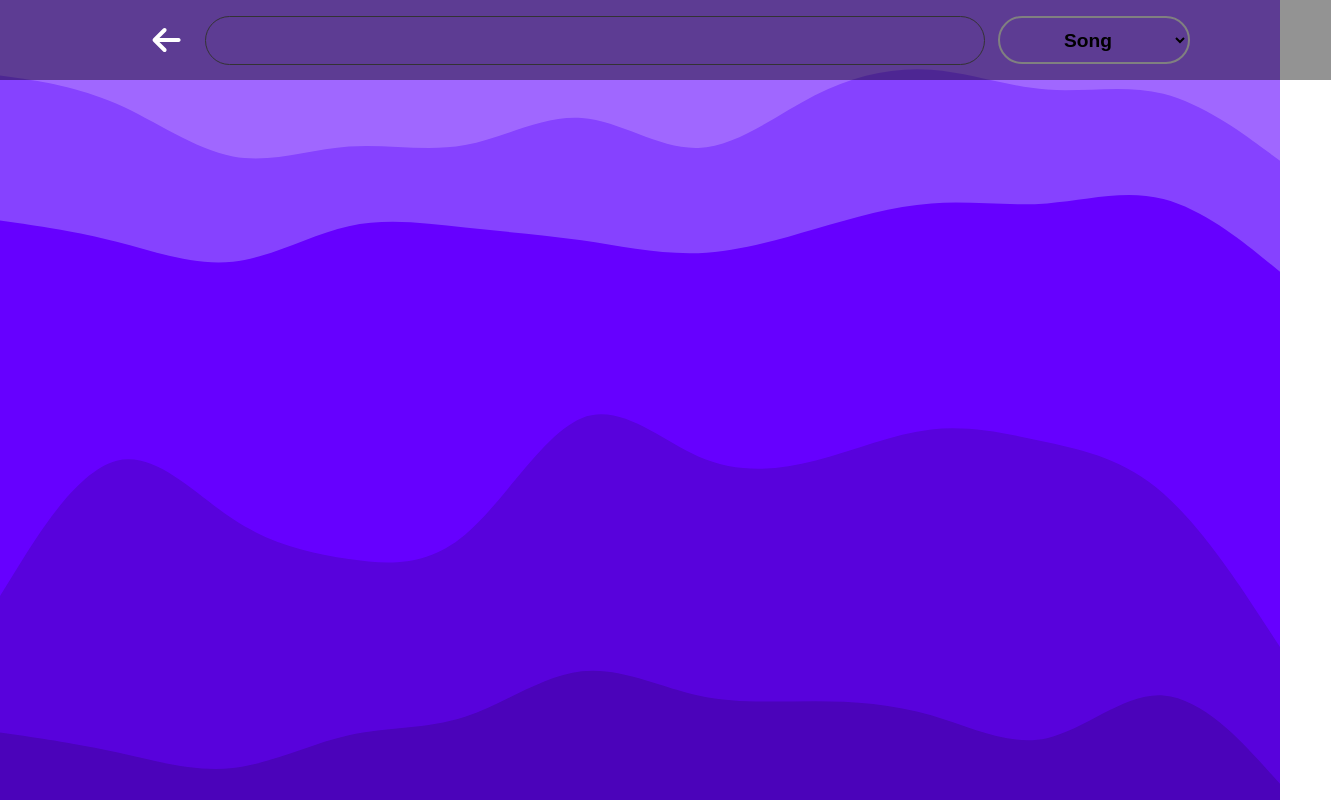
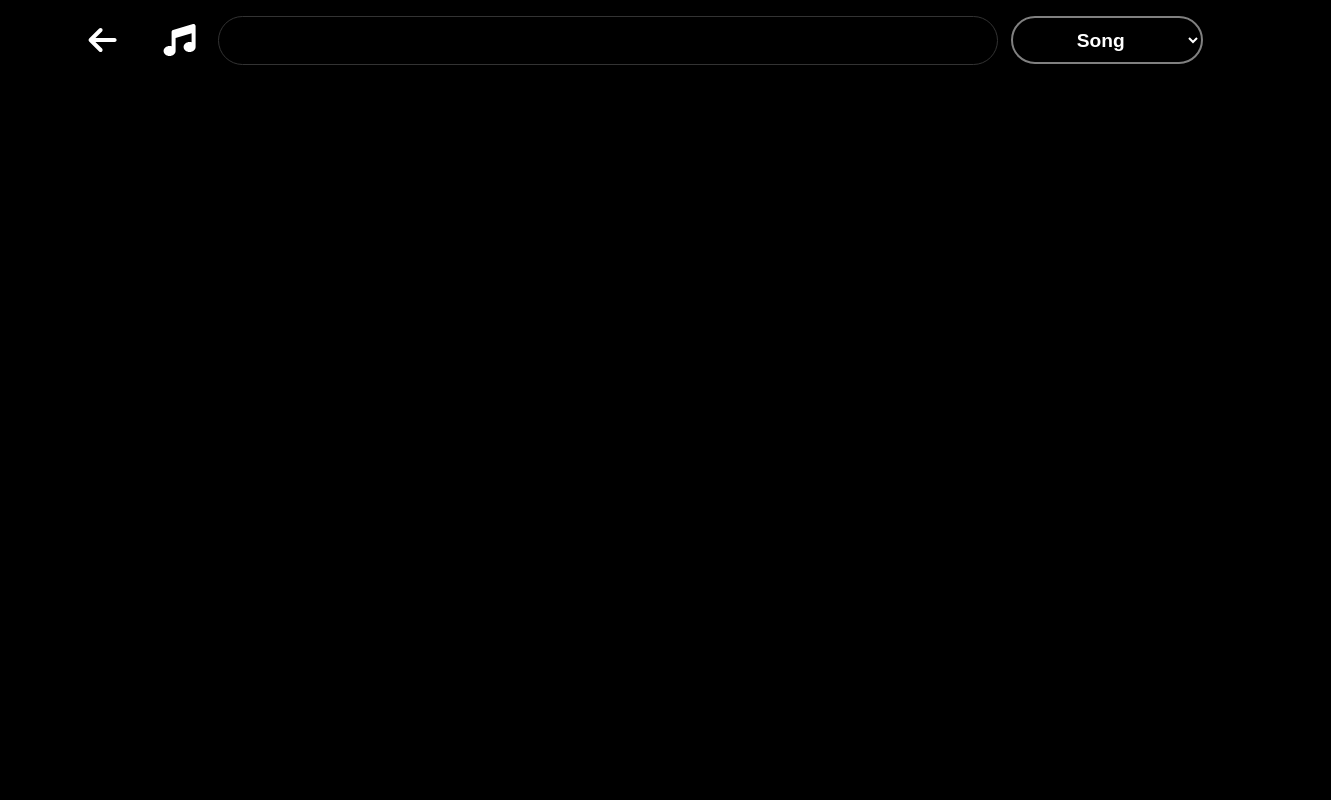
Before and after one commit to nandan-varma/songs, a Next.js app: page / in a window 1280 px wide. Shown: the whole page, 1331 px wide, since content can reach past the window. Built offline with nearby package versions, Linux system fonts and the light colour scheme.

Commit message:
implemented download and design changes

```diff
--- /dev/null
+++ b/components/Album.js
@@ -0,0 +1,38 @@
+import React from 'react';
+import { Song } from '../components/song';
+
+const AlbumPage = ({ albumData, handlePlay, handleAddToPlaylist }) => {
+  return (
+    <>
+      {albumData !== null ? (
+        <div className="album-box">
+          <img
+            className="background-art"
+            src={albumData.image.find((img) => img.quality === "50x50").link}
+            alt={albumData.name}
+          />
+          <h1>{albumData.name}</h1>
+          <img
+            className="bordered"
+            src={albumData.image.find((img) => img.quality === "500x500").link}
+            alt={albumData.name}
+          />
+          <ul className="songs">
+            {albumData.songs.map((song) => (
+              <Song
+                key={song.id}
+                song={song}
+                onPlay={handlePlay}
+                onAddToPlaylist={handleAddToPlaylist}
+              />
+            ))}
+          </ul>
+        </div>
+      ) : (
+        <div>Loading Album Data</div>
+      )}
+    </>
+  );
+};
+
+export default AlbumPage;
--- /dev/null
+++ b/components/playlistItem.js
@@ -0,0 +1,18 @@
+import React, { useState } from 'react';
+import { FontAwesomeIcon } from '@fortawesome/react-fontawesome';
+import { faArrowUp } from '@fortawesome/free-solid-svg-icons';
+import Link from 'next/link';
+const PlaylistItem = ({ song, onPlay, onAddToPlaylist , currentSongIndex , index }) => {
+    return (
+      <li className={currentSongIndex == index ? 'current song bordered' : 'song bordered'} key={song.id}>
+        {/* <img className='song-art bordered' src={song.image.find(img => img.quality === '500x500').link} alt={song.name} /> */}
+        <h3>{song.name}</h3>
+        {/* <h4>{song.primaryArtists}</h4> */}
+        <div className='song-controls'>
+          <FontAwesomeIcon onClick={() => onPlay(song)} icon={faArrowUp} />
+        </div>
+      </li>
+    );
+  };
+
+export default PlaylistItem;
--- /dev/null
+++ b/components/search.js
@@ -0,0 +1,24 @@
+import React from 'react';
+import { FontAwesomeIcon } from '@fortawesome/react-fontawesome';
+import { faArrowLeft,faMusic } from '@fortawesome/free-solid-svg-icons';
+
+const MainSearch = ({ searchQuery, setSearchQuery, searchType, setSearchType, handleBackKey , handlePlaylist }) => {
+  const handleSearchTypeChange = e => {
+    setSearchQuery('');
+    setSearchType(e.target.value);
+  };
+
+  return (
+    <div className='main-search'>
+      <FontAwesomeIcon icon={faArrowLeft} onClick={handleBackKey} />
+      <FontAwesomeIcon icon={faMusic} onClick={handlePlaylist} />
+      <input className='bordered' type="text" value={searchQuery} onChange={e => setSearchQuery(e.target.value)} />
+      <select name="type" id="type" value={searchType} onChange={handleSearchTypeChange}>
+        <option value="song">Song</option>
+        <option value="album">Album</option>
+      </select>
+    </div>
+  );
+};
+
+export default MainSearch;
--- a/package.json
+++ b/package.json
@@ -9,6 +9,7 @@
     "lint": "next lint"
   },
   "dependencies": {
+    "@fortawesome/fontawesome-svg-core": "^6.4.0",
     "@fortawesome/free-solid-svg-icons": "^6.4.0",
     "@fortawesome/react-fontawesome": "^0.2.0",
     "flubber": "^0.4.2",
--- a/pages/index.js
+++ b/pages/index.js
@@ -3,11 +3,13 @@ import { useRouter } from 'next/router';
 import AudioPlayer from 'react-h5-audio-player';
 import 'react-h5-audio-player/lib/styles.css';
 import { FontAwesomeIcon } from '@fortawesome/react-fontawesome';
-import { faArrowLeft,faMusic } from '@fortawesome/free-solid-svg-icons';
-import { Song, Album, Playlist } from '../components/song';
-import { useContext } from 'react';
+import { faArrowLeft, faMusic } from '@fortawesome/free-solid-svg-icons';
+import { Song, Album } from '../components/song';
+import MainSearch from '../components/search';
+import AlbumPage from '../components/Album';
+import PlaylistItem from '@/components/playlistItem';
 
-const Search = () => {
+const MainPage = () => {
   const router = useRouter();
   const [searchQuery, setSearchQuery] = useState('');
   const [albumID, setAlbumID] = useState(null);
@@ -15,23 +17,23 @@ const Search = () => {
   const [playlist, setPlaylist] = useState([]);
   const [currentSongIndex, setCurrentSongIndex] = useState(0);
   const [searchResults, setSearchResults] = useState([]);
-    const [pageType, setPageType] = useState('search') // 'album' or 'search'
-    const [searchType, setSearchType] = useState('song'); // 'song' or 'album'
+  const [pageType, setPageType] = useState('search'); // 'album' or 'search' or 'playlist' or 'artist'
+  const [searchType, setSearchType] = useState('song'); // 'song' or 'album' or 'artist'
   const [history, setHistory] = useState([]);
-    // history : pagetype : "" , value : ""
+  // history: pagetype: "", value: ""
 
   useEffect(() => {
     if (albumID) {
       fetch(`https://jiosaavn-api-ebon-one.vercel.app/albums?id=${albumID}`)
-                .then(response => response.json())
-                .then(data => {
+        .then((response) => response.json())
+        .then((data) => {
           if (data.data) {
             setAlbumData(data.data);
           } else {
             setAlbumData(null);
           }
         })
-                .catch(error => {
+        .catch((error) => {
           console.error('Error fetching album data:', error);
           setAlbumData(null);
         });
@@ -40,8 +42,8 @@ const Search = () => {
 
   useEffect(() => {
     if (searchQuery) {
-            if(pageType === "album"){
-                setPageType("search");
+      if (pageType !== 'search') {
+        setPageType('search');
       }
       let searchUrl = '';
       if (searchType === 'song') {
@@ -49,78 +51,93 @@ const Search = () => {
       } else if (searchType === 'album') {
         searchUrl = `https://saavn.me/search/albums?query=${searchQuery}`;
       }
+      else if (searchType === 'artist') {
+        searchUrl = `https://saavn.me/search/artists?query=${searchQuery}`;
+      }
 
       fetch(searchUrl)
-                .then(response => response.json())
-                .then(data => {
+        .then((response) => response.json())
+        .then((data) => {
           if (data.data && data.data.results) {
             setSearchResults(data.data.results);
           } else {
             setSearchResults([]);
           }
         })
-                .catch(error => {
+        .catch((error) => {
           console.error('Error fetching search results:', error);
           setSearchResults([]);
         });
-        }
-        else{
+    } else {
       setSearchResults([]);
     }
   }, [searchQuery, searchType]);
 
-    const handlePlay = item => {
+  const handleClick = (type, value) => {
+    setHistory([...history, { type: type, value: value }]);
+    console.log(history);
+  };
+
+  const handleBackKey = () => {
+    console.log(history);
+    if (pageType !== 'search') {
+      setPageType('search');
+    }
+    let lastPos = history[history.length - 1];
+    setHistory(history.slice(0, -1));
+  };
+
+  const handlePlay = (item) => {
     setPlaylist([item]);
     setCurrentSongIndex(0);
   };
 
-    const handleAddToPlaylist = item => {
-        setPlaylist(prevPlaylist => [...prevPlaylist, item]);
-        console.log(playlist)
+  const handleAddToPlaylist = (item) => {
+    setPlaylist((prevPlaylist) => [...prevPlaylist, item]);
+    console.log(playlist);
   };
 
   const handleNextSong = () => {
-        setCurrentSongIndex(prevIndex => (prevIndex + 1) % playlist.length);
+    setCurrentSongIndex((prevIndex) => (prevIndex + 1) % playlist.length);
   };
 
   const handlePrevSong = () => {
     if (currentSongIndex > 0) {
-            setCurrentSongIndex(prevIndex => (prevIndex - 1) % playlist.length);
+      setCurrentSongIndex((prevIndex) => (prevIndex - 1) % playlist.length);
     }
   };
 
-    const handleSearchTypeChange = e => {
+  const handleSearchTypeChange = (e) => {
     setSearchQuery('');
     setSearchType(e.target.value);
   };
 
   const handleAlbumClick = (ID) => {
     setAlbumID(ID);
-        setPageType("album");
-    }
+    setPageType('album');
+    handleClick();
+  };
 
-    const handleBackKey = () => {
-        if(pageType === "album"){
-            setPageType("search");
-        }
-    }
+  const handlePlaylist = (ID) => {
+    setPageType('playlist')
+    handleClick();
+  };
 
   return (
     <>
-            <div className='main-search'>
-                <FontAwesomeIcon icon={faArrowLeft} onClick={handleBackKey} />
-                {/* <FontAwesomeIcon icon={faMusic} onClick={handleBackKey} /> */}
-                <input className='bordered' type="text" value={searchQuery} onChange={e => setSearchQuery(e.target.value)} />
-                <select name="type" id="type" value={searchType} onChange={handleSearchTypeChange}>
-                    <option value="song">Song</option>
-                    <option value="album">Album</option>
-                </select>
-            </div>
+      <MainSearch
+        searchQuery={searchQuery}
+        setSearchQuery={setSearchQuery}
+        searchType={searchType}
+        setSearchType={setSearchType}
+        handleBackKey={handleBackKey}
+        handlePlaylist={handlePlaylist}
+      />
 
-                {pageType === "search" && (
+      {pageType === 'search' && (
         <ul className="songs">
           {searchResults.map((result) =>
-                            searchType === "song" ? (
+            searchType === 'song' ? (
               <Song
                 key={result.id}
                 song={result}
@@ -133,41 +150,38 @@ const Search = () => {
           )}
         </ul>
       )}
-                {pageType === "album" && (
+
+      {pageType === 'playlist' && (
+        <ul className="playlist">
+        {playlist.map((result,index) =>
+          searchType === 'song' ? (
             <>
-                        {albumData !== null ? (
-                            <div className="album-box">
-                                <img
-                                    className="background-art"
-                                    src={albumData.image.find((img) => img.quality === "50x50").link}
-                                    alt={albumData.name}
-                                />
-                                <h1>{albumData.name}</h1>
-                                <img
-                                    className="bordered"
-                                    src={albumData.image.find((img) => img.quality === "500x500").link}
-                                    alt={albumData.name}
-                                />
-                                <ul className="songs">
-                                    {albumData.songs.map((song) => (
-                                        <Song
-                                        key={song.id}
-                                            song={song}
+            <PlaylistItem
+              key={result.id}
+              song={result}
               onPlay={handlePlay}
               onAddToPlaylist={handleAddToPlaylist}
+              currentSongIndex={currentSongIndex}
+              index={index}
             />
-                                    ))}
+            </>
+          ) : (
+            <Album key={result.id} album={result} handleAlbumClick={handleAlbumClick} />
+          )
+        )}
         </ul>
-                            </div>
-                        ) : (
-                            <div>Loading Album Data</div>
       )}
-                    </>
+
+      {pageType === 'album' && (
+        <AlbumPage
+          albumData={albumData}
+          handlePlay={handlePlay}
+          handleAddToPlaylist={handleAddToPlaylist}
+        />
       )}
 
       {playlist.length > 0 && (
         <div style={{ position: 'fixed', bottom: 0, width: '100%' }}>
-                    {/* <Playlist playlist={playlist} currentSongIndex={currentSongIndex}></Playlist> */}
           <AudioPlayer
             autoPlay
             src={playlist[currentSongIndex].downloadUrl[4].link}
@@ -183,4 +197,4 @@ const Search = () => {
   );
 };
 
-export default Search;
+export default MainPage;
--- a/styles/globals.css
+++ b/styles/globals.css
@@ -1,11 +1,14 @@
+:root{
+}
+
 html,
 body {
     margin: 0;
 }
 
 body {
-    /* background: black; */
-    background-image: url("/background.svg");
+    background: black;
+    /* background-image: url("/background.svg"); */
     background-blend-mode: darken;
     background-size: cover;
     background-repeat: no-repeat;
@@ -48,7 +51,6 @@ button {
 
 .main-search {
     top: 0;
-    width: 100vw;
     height: 6vh;
     background: rgba(0, 0, 0, 0.425);
     padding: 2vh 2vw;
@@ -65,13 +67,14 @@ button {
 }
 
 .main-search select{
+    color: white;
     text-align: center;
     margin: 1vh 1vw;
     height: 3rem;
     width: 15vw;
     font-weight: 700;
     font-size: 1.2rem;
-    background-color: transparent;
+    background-color: black;
     border: 2px solid grey;
     border-radius: 24px ;
 }
@@ -141,16 +144,16 @@ button {
 .songs {
     padding: max(5vh, 20px) max(10vw, 20px);
     display: grid;
-    grid-template-columns: repeat(auto-fit, minmax(300px, 1fr));
-    gap: 2rem;
+    grid-template-columns: repeat(auto-fit, minmax(36vw,1fr));
+    gap: 4rem;
 }
 
 .song,.album {
     position: relative;
     margin: 2rem;
     list-style-type: none;
-    background: linear-gradient(transparent, transparent) padding-box,
-        url("/gradient.svg") border-box;
+    background: grey;
+    background: linear-gradient(grey);
     border-radius: 50em;
     border: 4px solid transparent;
     border-radius: 32px;
@@ -178,6 +181,24 @@ button {
     margin: 0 1rem;
 }
 
+.current{
+    text-decoration: underline;
+}
+
+.playlist .song{
+    background: grey;
+    margin: 1rem;
+    padding-left: 4rem;
+    text-align: left;
+    height: 3rem;
+    width: 60vw
+}
+
+.playlist .song-controls{
+    margin: 0;
+}
+
+
 .song-controls,.album-controls {
     position: absolute;
     bottom: 0;
```
Also changed, not shown: components/song.js (+12 -3 lines), 1 other file (tests, documents, lock files or other folders). Lines whose indentation alone changed are shown as unchanged.
